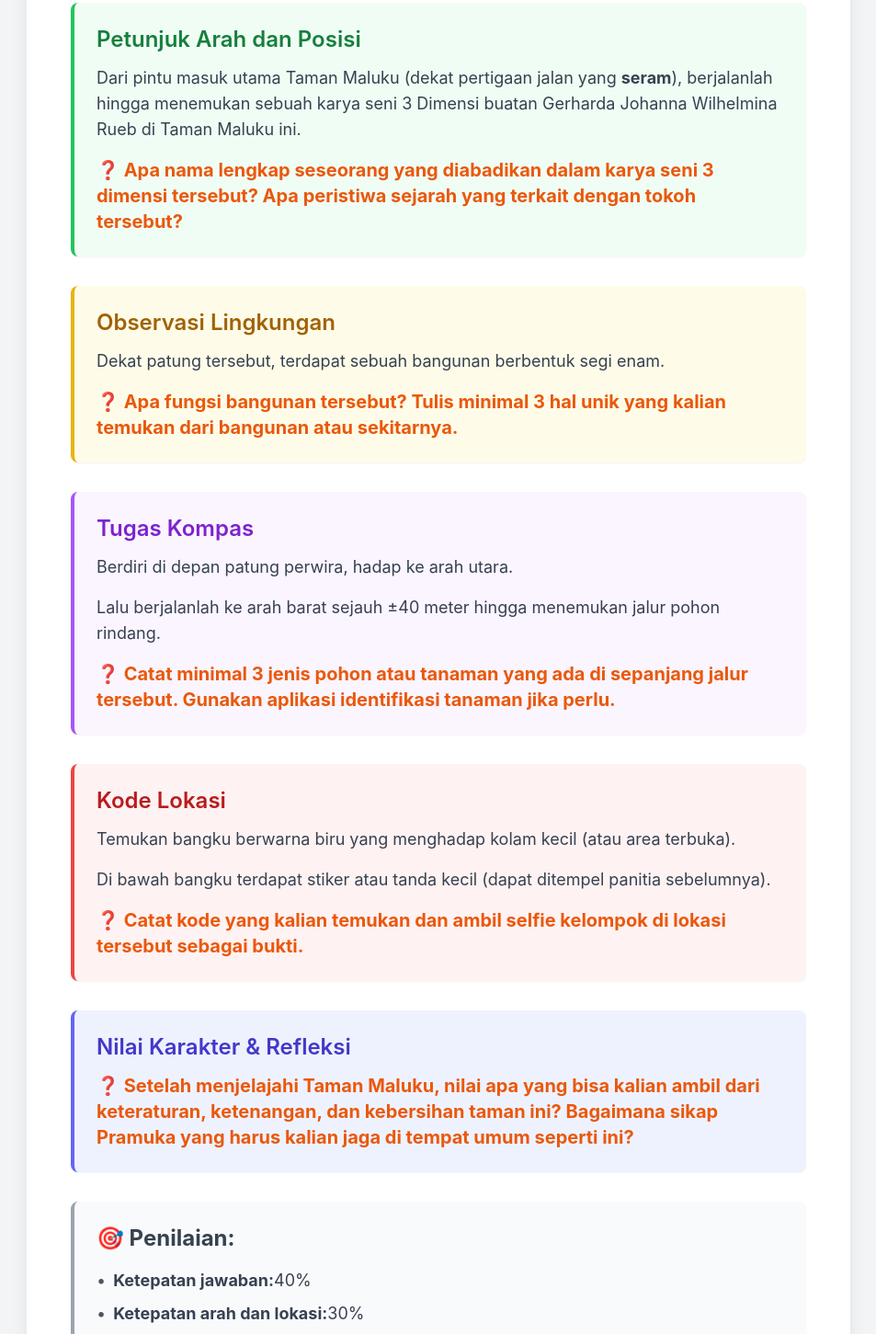
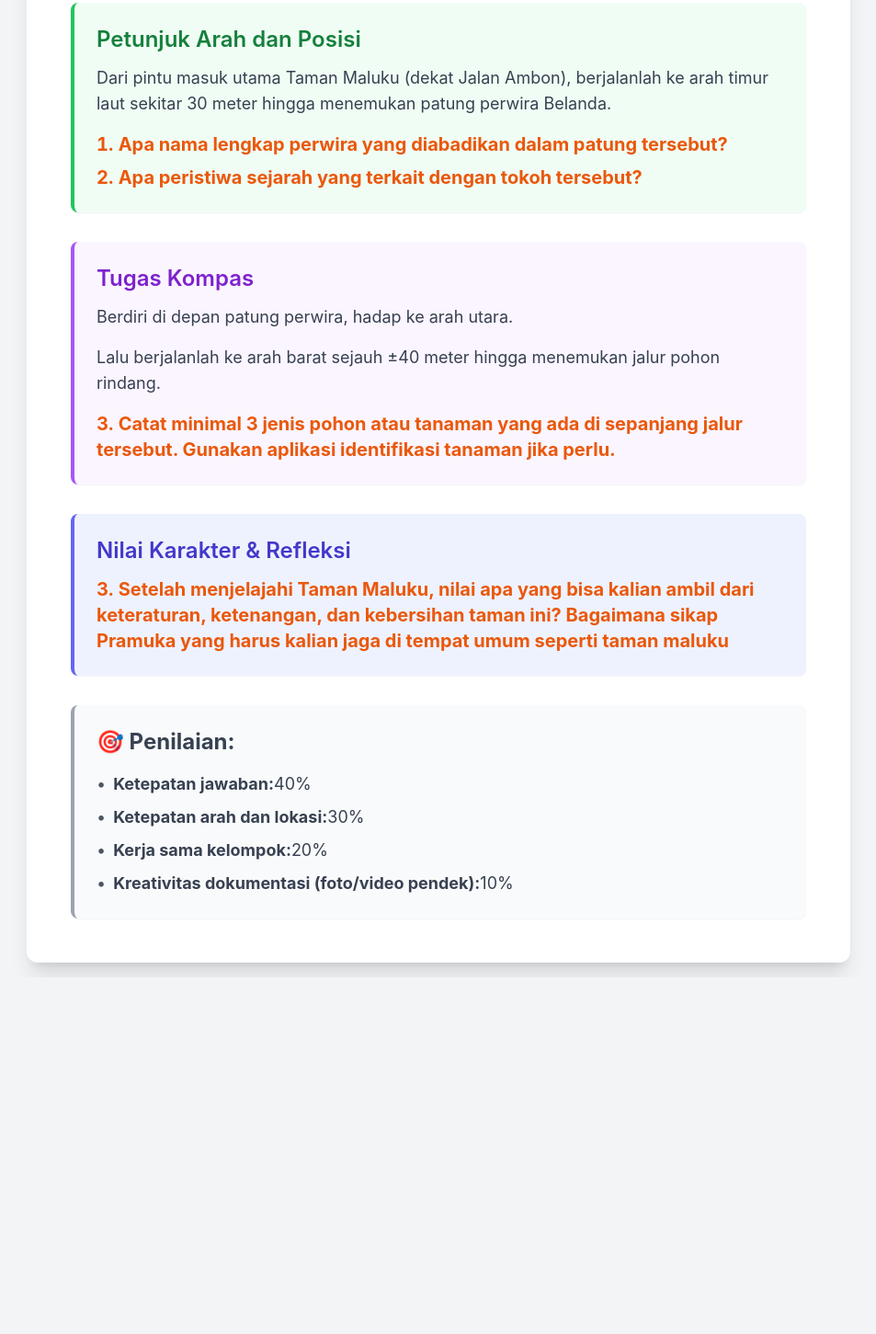
Before and after one commit to chekasw/posorienteering.github.io, a plain HTML site: page index.html in a window 1280 px wide. Shown: the part 515-1966 px from the top of the page at 92% size, without its empty margins (163-1116 px from the left). After the commit the page ends 1578 px from the top, so only its background shows below. Drawn offline with nearby package versions, Linux system fonts and the light colour scheme.

Commit message:
index.html

```diff
--- a/index.html
+++ b/index.html
@@ -1,6 +1,5 @@
 <!DOCTYPE html>
 <html lang="id">
-
 <head>
     <meta charset="UTF-8">
     <meta name="viewport" content="width=device-width, initial-scale=1.0">
@@ -12,7 +11,6 @@
         body {
             font-family: 'Inter', sans-serif;
         }
-
         /* Override Tailwind's default body margin for full screen content */
         body {
             margin: 0;
@@ -20,7 +18,6 @@
         }
     </style>
 </head>
-
 <body class="bg-gray-100 text-gray-800 antialiased leading-relaxed">
     <div class="min-h-screen flex items-center justify-center p-4">
         <div class="bg-white shadow-xl rounded-xl p-8 md:p-12 max-w-4xl w-full">
@@ -54,25 +51,12 @@
             <div class="mb-8 p-6 bg-green-50 border-l-4 border-green-500 rounded-lg shadow-sm">
                 <h3 class="text-2xl font-semibold text-green-700 mb-3">Petunjuk Arah dan Posisi</h3>
                 <p class="text-lg mb-4 text-gray-700">
-                    Dari pintu masuk utama Taman Maluku (dekat pertigaan jalan yang <b>seram</b>), berjalanlah hingga menemukan sebuah
-                    karya seni 3 Dimensi buatan Gerharda Johanna Wilhelmina Rueb di Taman Maluku ini.
+                    Dari pintu masuk utama Taman Maluku (dekat Jalan Ambon), berjalanlah ke arah timur laut sekitar 30 meter hingga menemukan patung perwira Belanda.
                 </p>
-                <p class="text-xl font-bold text-orange-600">
-                    ❓ Apa nama lengkap seseorang yang diabadikan dalam karya seni 3 dimensi tersebut? Apa peristiwa sejarah yang terkait
-                    dengan tokoh tersebut?
-                </p>
-            </div>
-
-            <!-- Environment Observation Section -->
-            <div class="mb-8 p-6 bg-yellow-50 border-l-4 border-yellow-500 rounded-lg shadow-sm">
-                <h3 class="text-2xl font-semibold text-yellow-700 mb-3">Observasi Lingkungan</h3>
-                <p class="text-lg mb-4 text-gray-700">
-                    Dekat patung tersebut, terdapat sebuah bangunan berbentuk segi enam.
-                </p>
-                <p class="text-xl font-bold text-orange-600">
-                    ❓ Apa fungsi bangunan tersebut? Tulis minimal 3 hal unik yang kalian temukan dari bangunan atau
-                    sekitarnya.
-                </p>
+                <ol class="list-decimal list-inside space-y-2 text-xl font-bold text-orange-600">
+                    <li>Apa nama lengkap perwira yang diabadikan dalam patung tersebut?</li>
+                    <li>Apa peristiwa sejarah yang terkait dengan tokoh tersebut?</li>
+                </ol>
             </div>
 
             <!-- Compass Task Section -->
@@ -84,33 +68,17 @@
                 <p class="text-lg mb-4 text-gray-700">
                     Lalu berjalanlah ke arah barat sejauh &plusmn;40 meter hingga menemukan jalur pohon rindang.
                 </p>
-                <p class="text-xl font-bold text-orange-600">
-                    ❓ Catat minimal 3 jenis pohon atau tanaman yang ada di sepanjang jalur tersebut. Gunakan aplikasi
-                    identifikasi tanaman jika perlu.
-                </p>
-            </div>
-
-            <!-- Location Code Section -->
-            <div class="mb-8 p-6 bg-red-50 border-l-4 border-red-500 rounded-lg shadow-sm">
-                <h3 class="text-2xl font-semibold text-red-700 mb-3">Kode Lokasi</h3>
-                <p class="text-lg mb-4 text-gray-700">
-                    Temukan bangku berwarna biru yang menghadap kolam kecil (atau area terbuka).
-                </p>
-                <p class="text-lg mb-4 text-gray-700">
-                    Di bawah bangku terdapat stiker atau tanda kecil (dapat ditempel panitia sebelumnya).
-                </p>
-                <p class="text-xl font-bold text-orange-600">
-                    ❓ Catat kode yang kalian temukan dan ambil selfie kelompok di lokasi tersebut sebagai bukti.
-                </p>
+                <ol class="list-decimal list-inside space-y-2 text-xl font-bold text-orange-600">
+                    <li value="3">Catat minimal 3 jenis pohon atau tanaman yang ada di sepanjang jalur tersebut. Gunakan aplikasi identifikasi tanaman jika perlu.</li>
+                </ol>
             </div>
 
             <!-- Character Value & Reflection Section -->
             <div class="mb-8 p-6 bg-indigo-50 border-l-4 border-indigo-500 rounded-lg shadow-sm">
                 <h3 class="text-2xl font-semibold text-indigo-700 mb-3">Nilai Karakter &amp; Refleksi</h3>
-                <p class="text-xl font-bold text-orange-600">
-                    ❓ Setelah menjelajahi Taman Maluku, nilai apa yang bisa kalian ambil dari keteraturan, ketenangan,
-                    dan kebersihan taman ini? Bagaimana sikap Pramuka yang harus kalian jaga di tempat umum seperti ini?
-                </p>
+                <ol class="list-decimal list-inside space-y-2 text-xl font-bold text-orange-600">
+                    <li value="3">Setelah menjelajahi Taman Maluku, nilai apa yang bisa kalian ambil dari keteraturan, ketenangan, dan kebersihan taman ini? Bagaimana sikap Pramuka yang harus kalian jaga di tempat umum seperti taman maluku</li>
+                </ol>
             </div>
 
             <!-- Assessment Section -->
@@ -138,5 +106,4 @@
         </div>
     </div>
 </body>
-
 </html>
```
